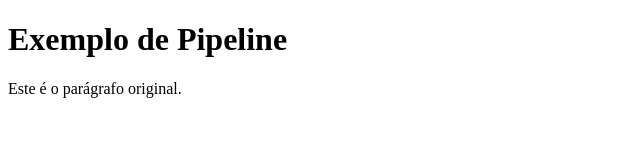
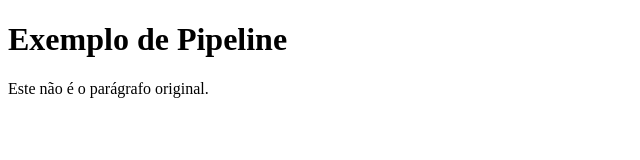
Before and after one commit to paulatoledop/exemplo_pipeline, a website: page index.html in a window 1280 px wide. Shown: the full height of the page, 0-640 px from the left. Drawn offline with Linux system fonts and the light colour scheme.

Commit message:
teste antes da aula

```diff
--- a/index.html
+++ b/index.html
@@ -7,6 +7,6 @@
 </head>
 <body>
     <h1>Exemplo de Pipeline</h1>
-<p>Este é o parágrafo original. </p>
+<p>Este não é o parágrafo original. </p>
 </body>
 </html>
```
